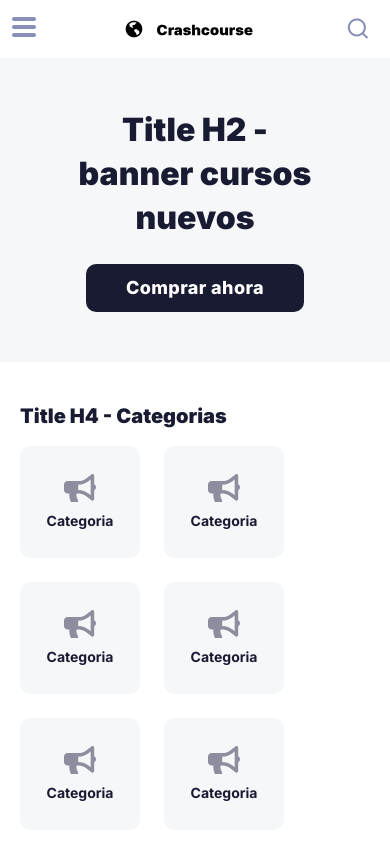
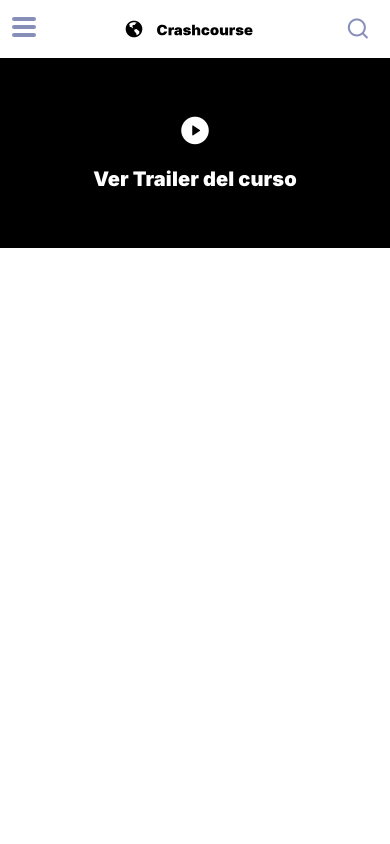
Before and after one commit to kedeinroga/crashcourse-front, a React (Create React App) app: page / in a window 390 px wide. Shown: the top 844 px of the page. Built offline with nearby package versions, Linux system fonts and the light colour scheme.

Commit message:
banner video of cursos in version mobile

```diff
--- a/src/App.tsx
+++ b/src/App.tsx
@@ -2,12 +2,14 @@ import React, { Fragment } from "react";
 import logo from "./assets/images/crashcourse.svg";
 import "./App.css";
 
-import Home from "./pages/home";
+// import Home from "./pages/home";
+import CursoDetail from "./pages/CursoDetail";
 
 function App() {
   return (
     <Fragment>
-      <Home />
+      {/* <Home /> */}
+      <CursoDetail />
     </Fragment>
   );
 }
--- /dev/null
+++ b/src/components/cursodetail/BannerVideo.css
@@ -0,0 +1,26 @@
+.banner-video {
+  height: 190px;
+  width: 100%;
+  background-color: #000000;
+
+  display: flex;
+  flex-direction: column;
+  align-items: center;
+  justify-content: center;
+}
+
+.banner-video p {
+  font-size: 20px;
+  font-style: normal;
+  font-weight: 900;
+  line-height: 28px;
+  letter-spacing: 0.1px;
+  text-align: left;
+  color: #fff;
+}
+
+.ri-play-circle-fill {
+  font-size: 33px;
+  color: #fff;
+  margin-bottom: 16px;
+}
--- /dev/null
+++ b/src/components/cursodetail/BannerVideo.tsx
@@ -0,0 +1,12 @@
+import "./BannerVideo.css";
+
+function BannerVideo() {
+  return (
+    <div className="banner-video">
+      <i className="ri-play-circle-fill"></i>
+      <p>Ver Trailer del curso</p>
+    </div>
+  );
+}
+
+export default BannerVideo;
--- /dev/null
+++ b/src/pages/CursoDetail.tsx
@@ -0,0 +1,16 @@
+import React, { Fragment } from "react";
+import "./CursoDetail.css";
+
+import Header from "../components/header";
+import BannerVideo from "../components/cursodetail/BannerVideo";
+
+function CursoDetail() {
+  return (
+    <Fragment>
+      <Header />
+      <BannerVideo />
+    </Fragment>
+  );
+}
+
+export default CursoDetail;
```
Also changed, not shown: src/pages/CursoDetail.css (added).
